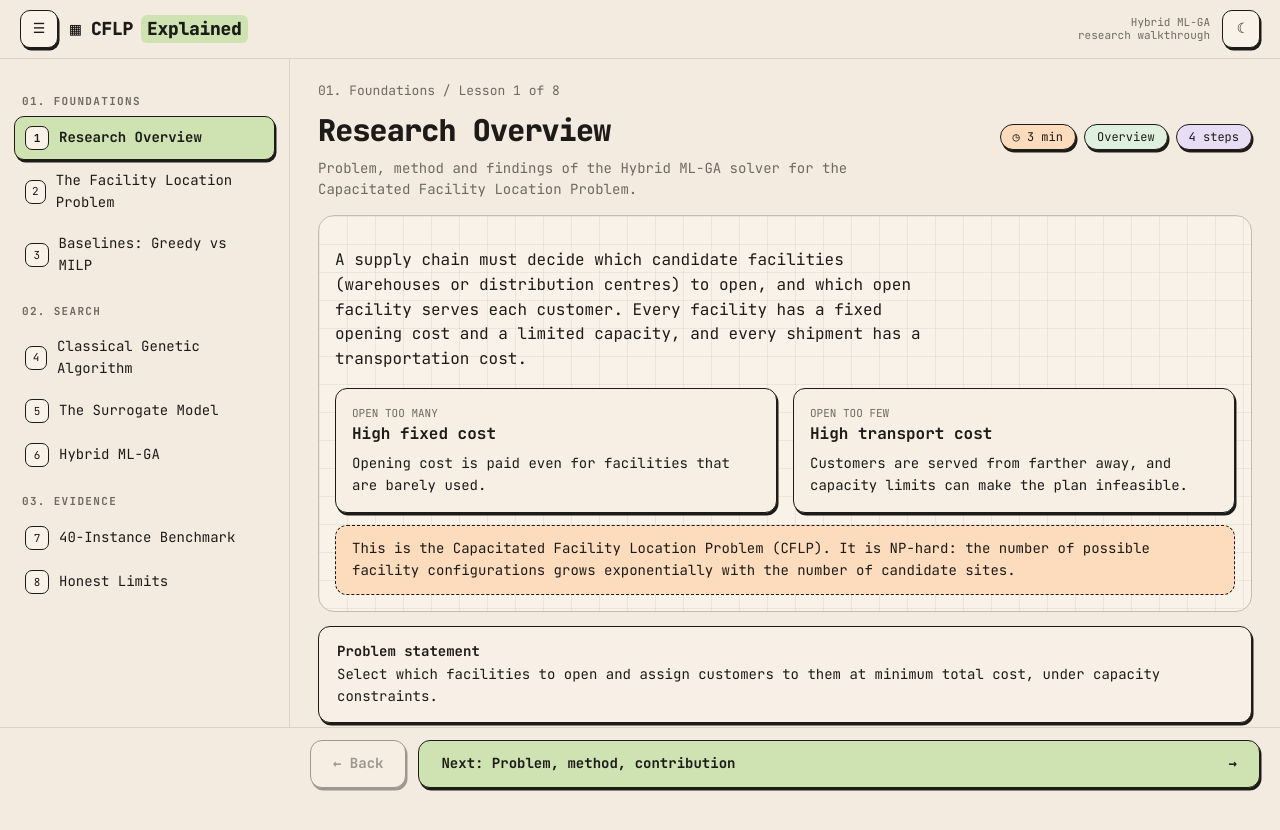
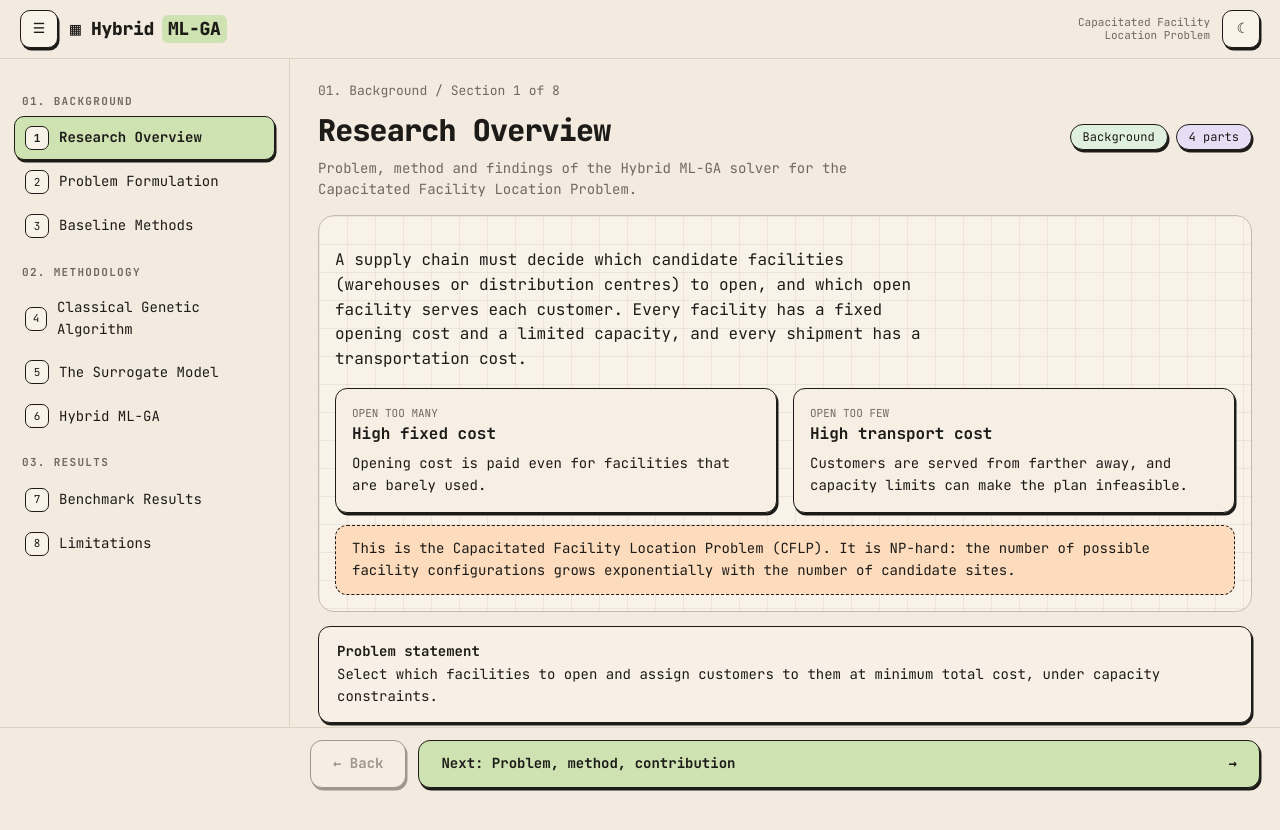
Before and after one commit to Yasaswini-ch/Hybrid-MLGA-CFLP, a React (Vite) app in the folder frontend/: page / in a window 1280 px wide. Shown: the top 830 px of the page. Built offline with nearby package versions, Linux system fonts and the light colour scheme.

Commit message:
Reword the site as a project write-up instead of a lesson series

```diff
--- a/frontend/index.html
+++ b/frontend/index.html
@@ -3,7 +3,7 @@
   <head>
     <meta charset="UTF-8" />
     <meta name="viewport" content="width=device-width, initial-scale=1.0" />
-    <title>CFLP Explained · Hybrid ML-GA</title>
+    <title>Hybrid ML-GA for the Capacitated Facility Location Problem</title>
     <link rel="preconnect" href="https://fonts.googleapis.com" />
     <link href="https://fonts.googleapis.com/css2?family=JetBrains+Mono:wght@400;500;700;800&display=swap" rel="stylesheet" />
   </head>
--- a/frontend/src/App.jsx
+++ b/frontend/src/App.jsx
@@ -32,9 +32,9 @@ export default function App() {
     <div className="app">
       <header className="top">
         <button className="icon-btn" onClick={() => setMenu(!menu)} aria-label="menu">☰</button>
-        <div className="brand">▦ CFLP <span className="hl">Explained</span></div>
+        <div className="brand">▦ Hybrid <span className="hl">ML-GA</span></div>
         <div className="grow" />
-        <div className="credit">Hybrid ML-GA<br />research walkthrough</div>
+        <div className="credit">Capacitated Facility<br />Location Problem</div>
         <button className="icon-btn" onClick={() => setDark(!dark)} aria-label="theme">{dark ? "☀" : "☾"}</button>
       </header>
       <div className="layout">
@@ -49,9 +49,9 @@ export default function App() {
           ))}
         </nav>
         <main className="main">
-          <div className="crumb">{String(L.sec + 1).padStart(2, "0")}. {SECTIONS[L.sec]} / Lesson {idx + 1} of {LESSONS.length}</div>
+          <div className="crumb">{String(L.sec + 1).padStart(2, "0")}. {SECTIONS[L.sec]} / Section {idx + 1} of {LESSONS.length}</div>
           <h1>{L.title}</h1>
-          <div className="pills"><span className="pill">◷ {L.time} min</span><span className="pill g">{L.level}</span><span className="pill v">{L.steps.length} steps</span></div>
+          <div className="pills"><span className="pill g">{SECTIONS[L.sec]}</span><span className="pill v">{L.steps.length} parts</span></div>
           <p className="sub">{L.sub}</p>
           <L.C step={step} />
           <Caption title={t}>{d}</Caption>
@@ -64,7 +64,7 @@ export default function App() {
         <div className="in">
           <button className="btn" onClick={back} disabled={idx === 0 && step === 0}>← Back</button>
           <button className="btn next" onClick={go} disabled={last && !next}>
-            <span>{last ? (next ? "Next lesson: " + next.title : "Done") : "Next: " + L.steps[step + 1][0]}</span><span>→</span>
+            <span>{last ? (next ? "Next section: " + next.title : "Done") : "Next: " + L.steps[step + 1][0]}</span><span>→</span>
           </button>
         </div>
       </div>
--- a/frontend/src/lessons/index.jsx
+++ b/frontend/src/lessons/index.jsx
@@ -62,12 +62,12 @@ function Intro({ step }) {
           <p style={{ fontSize: 16 }}>Suggested reading order:</p>
           <table style={{ maxWidth: 620 }}>
             <tbody>
-              <tr><td>Lesson 2</td><td style={{ textAlign: "left" }}>Problem formulation: toggle facilities and observe the cost trade-off.</td></tr>
-              <tr><td>Lesson 3</td><td style={{ textAlign: "left" }}>Baseline methods: greedy heuristic and exact MILP.</td></tr>
-              <tr><td>Lesson 4</td><td style={{ textAlign: "left" }}>Classical genetic algorithm, with a live run on cap71.</td></tr>
-              <tr><td>Lesson 5</td><td style={{ textAlign: "left" }}>The surrogate model: inputs, training and accuracy.</td></tr>
-              <tr><td>Lesson 6</td><td style={{ textAlign: "left" }}>Hybrid ML-GA: the surrogate-assisted pipeline.</td></tr>
-              <tr><td>Lessons 7-8</td><td style={{ textAlign: "left" }}>Full benchmark results and limitations.</td></tr>
+              <tr><td>Section 2</td><td style={{ textAlign: "left" }}>Problem formulation: toggle facilities and observe the cost trade-off.</td></tr>
+              <tr><td>Section 3</td><td style={{ textAlign: "left" }}>Baseline methods: greedy heuristic and exact MILP.</td></tr>
+              <tr><td>Section 4</td><td style={{ textAlign: "left" }}>Classical genetic algorithm, with a live run on cap71.</td></tr>
+              <tr><td>Section 5</td><td style={{ textAlign: "left" }}>The surrogate model: inputs, training and accuracy.</td></tr>
+              <tr><td>Section 6</td><td style={{ textAlign: "left" }}>Hybrid ML-GA: the surrogate-assisted pipeline.</td></tr>
+              <tr><td>Sections 7-8</td><td style={{ textAlign: "left" }}>Full benchmark results and limitations.</td></tr>
             </tbody>
           </table>
         </>
@@ -447,30 +447,30 @@ function Limits({ step }) {
       {step === 2 && (
         <>
           <p>On these instances CBC cannot prove optimality, so a "gap" is measured against a best-known value rather than a certified optimum.</p>
-          <div className="note">Honest summary: the surrogate cuts exact evaluations, but on the largest instances the Hybrid currently trails the Classical GA.</div>
+          <div className="note">Summary: the surrogate cuts exact evaluations, but on the largest instances the Hybrid currently trails the Classical GA.</div>
         </>
       )}
     </div>
   );
 }
 
-export const SECTIONS = ["Foundations", "Search", "Evidence"];
+export const SECTIONS = ["Background", "Methodology", "Results"];
 export const LESSONS = [
   { id: "intro", sec: 0, title: "Research Overview", sub: "Problem, method and findings of the Hybrid ML-GA solver for the Capacitated Facility Location Problem.", level: "Overview", time: 3, C: Intro,
     steps: [
       ["Problem statement", "Select which facilities to open and assign customers to them at minimum total cost, under capacity constraints."],
       ["Problem, method, contribution", "A genetic algorithm explores facility configurations; a learned surrogate reduces the number of exact cost evaluations."],
       ["Evaluation", "Benchmarked on 40 OR-Library instances. Results are strong on small and medium instances, with a documented limitation on the largest."],
-      ["Reading guide", "Proceed with Next, or jump to the benchmark lesson for the full results."],
+      ["Reading guide", "Proceed with Next, or jump to the benchmark section for the full results."],
     ] },
-  { id: "problem", sec: 0, title: "The Facility Location Problem", sub: "Which warehouses do we open, and who do they serve? Click facilities and watch the bill change.", level: "Beginner", time: 8, C: Problem,
+  { id: "problem", sec: 0, title: "Problem Formulation", sub: "Which warehouses do we open, and who do they serve? Click facilities and watch the bill change.", level: "Beginner", time: 8, C: Problem,
     steps: [
       ["Meet the cast", "16 candidate facilities (squares) and 50 customers (dots): OR-Library instance cap71. Map positions are schematic."],
       ["Opening costs money", "Each facility has a fixed opening cost. Open too many and you overspend."],
       ["Open and close", "Toggle facilities. Capacity limits how much each can serve; the fill level shows inside each square."],
       ["Transport adds up", "Every customer is served from open facilities. Total = fixed + transport. The goal is to minimize it."],
     ] },
-  { id: "baselines", sec: 0, title: "Baselines: Greedy vs MILP", sub: "A quick heuristic and an exact solver, and why neither is enough.", level: "Beginner", time: 6, C: Baselines,
+  { id: "baselines", sec: 0, title: "Baseline Methods", sub: "A quick heuristic and an exact solver, and why neither is enough.", level: "Beginner", time: 6, C: Baselines,
     steps: [
       ["Start with nothing", "Greedy ranks facilities by fixed cost per unit of capacity."],
       ["Open the cheapest few", "It opens facilities in that order..."],
@@ -503,8 +503,8 @@ export const LESSONS = [
       ["Verify only promising ones", "The exact LP runs only when a prediction suggests a new best solution."],
       ["Quality-gated retraining", "A retrained model replaces the old one only if it is better."],
     ] },
-  { id: "bench", sec: 2, title: "40-Instance Benchmark", sub: "Sort, select and compare Classical GA and Hybrid ML-GA on every OR-Library instance.", level: "Results", time: 10, C: Benchmarks,
+  { id: "bench", sec: 2, title: "Benchmark Results", sub: "Sort, select and compare Classical GA and Hybrid ML-GA on every OR-Library instance.", level: "Results", time: 10, C: Benchmarks,
     steps: [["Explore", "Click a column to sort and a row for details. Red marks where Hybrid is worse than Classical."]] },
-  { id: "limits", sec: 2, title: "Honest Limits", sub: "What the results do and do not show.", level: "Results", time: 4, C: Limits,
+  { id: "limits", sec: 2, title: "Limitations", sub: "What the results do and do not show.", level: "Results", time: 4, C: Limits,
     steps: [["Where it works", "Small and medium instances."], ["Where it struggles", "The largest instances."], ["How to read the gaps", "Caveat about unproven optima."]] },
 ];
```
Also changed, not shown: 1 other file (tests, documents, lock files or other folders).
